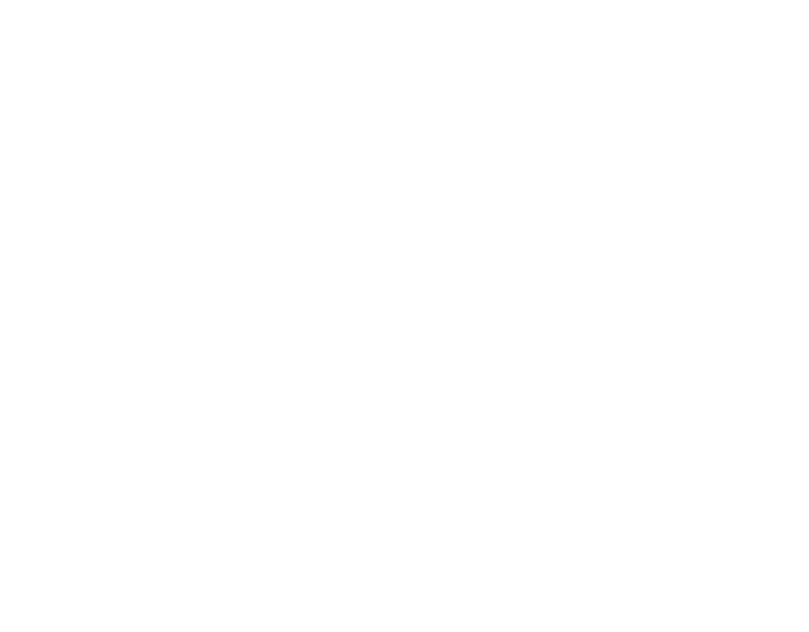
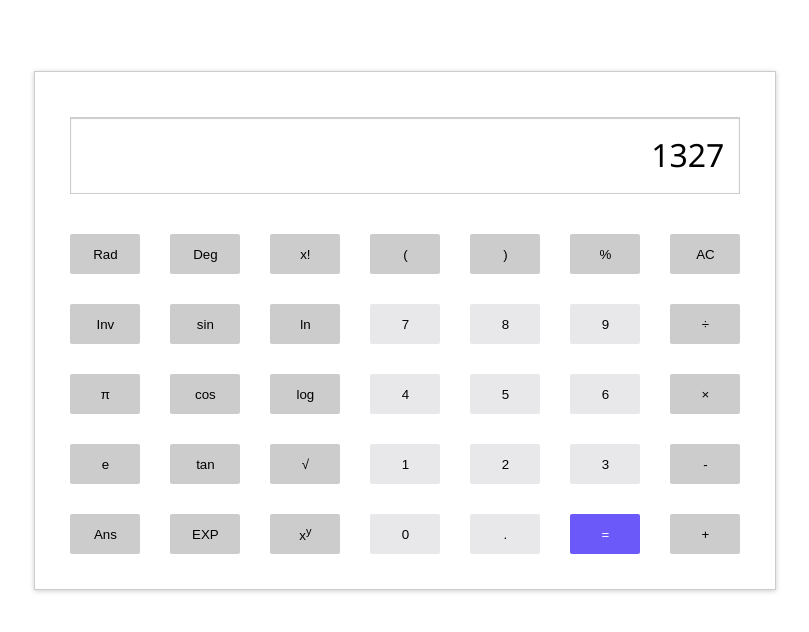
Before and after one commit to Aurix16/weekathons, a plain HTML site: page Css _Grid/index.html in a window 1280 px wide. Shown: the whole page, without its empty margins (100-909 px from the left). Drawn offline with Linux system fonts and the light colour scheme.

Commit message:
Second Commit - Static Calculator

```diff
--- a/Css _Grid/index.html
+++ b/Css _Grid/index.html
@@ -1,3 +1,45 @@
 <head>
     <title> Calculator </title>
+    <link rel="stylesheet" type="text/css" href="style.css"/>
 </head>
+
+<body>
+    <div class="grid-container">
+        <div id ="screen" class="grid-item">1327</div>
+        <div class="grid-item"><button class="btn grey" href="#">Rad</button></div>
+        <div class="grid-item"><button class="btn grey" href="#">Deg</button></div>
+        <div class="grid-item"><button class="btn grey" href="#">x!</button></div>
+        <div class="grid-item"><button class="btn grey" href="#">(</button></div>
+        <div class="grid-item"><button class="btn grey" href="#">)</button></div>
+        <div class="grid-item"><button class="btn grey" href="#">%</button></div>
+        <div class="grid-item"><button class="btn grey" href="#">AC</button></div>
+        <div class="grid-item"><button class="btn grey" href="#">Inv</button></div>
+        <div class="grid-item"><button class="btn grey" href="#">sin</button></div>
+        <div class="grid-item"><button class="btn grey" href="#">ln</button></div>
+        <div class="grid-item"><button class="btn" href="#">7</button></div>
+        <div class="grid-item"><button class="btn" href="#">8</button></div>
+        <div class="grid-item"><button class="btn" href="#">9</button></div>
+        <div class="grid-item"><button class="btn grey" href="#">÷</button></div>
+        <div class="grid-item"><button class="btn grey" href="#">π</button></div>
+        <div class="grid-item"><button class="btn grey" href="#">cos</button></div>
+        <div class="grid-item"><button class="btn grey" href="#">log</button></div>
+        <div class="grid-item"><button class="btn" href="#">4</button></div>
+        <div class="grid-item"><button class="btn" href="#">5</button></div>
+        <div class="grid-item"><button class="btn" href="#">6</button></div>
+        <div class="grid-item"><button class="btn grey" href="#">×</button></div>
+        <div class="grid-item"><button class="btn grey" href="#">e</button></div>
+        <div class="grid-item"><button class="btn grey" href="#">tan</button></div>
+        <div class="grid-item"><button class="btn grey" href="#">√</button></div>
+        <div class="grid-item"><button class="btn" href="#">1</button></div>
+        <div class="grid-item"><button class="btn" href="#">2</button></div>
+        <div class="grid-item"><button class="btn" href="#">3</button></div>
+        <div class="grid-item"><button class="btn grey" href="#">-</button></div>
+        <div class="grid-item"><button class="btn grey" href="#">Ans</button></div>
+        <div class="grid-item"><button class="btn grey" href="#">EXP</button></div>
+        <div class="grid-item"><button class="btn grey" href="#">x<sup>y</sup></sup></button></div>
+        <div class="grid-item"><button class="btn" href="#">0</button></div>
+        <div class="grid-item"><button class="btn" href="#">.</button></div>
+        <div class="grid-item"><button class="btn blue" href="#">=</button></div>
+        <div class="grid-item"><button class="btn grey" href="#">+</button></div>
+    </div>
+</body>
--- a/Css _Grid/style.css
+++ b/Css _Grid/style.css
@@ -0,0 +1,47 @@
+body{
+    overflow: hidden;
+    font-family: 'Segoe UI', Tahoma, Geneva, Verdana, sans-serif;
+    }
+.grid-container{
+    display: inline-grid;
+    grid-template-columns: auto auto auto auto auto auto auto;
+    border: 0.5px solid #ccc;
+    margin: 5% 10%;
+    width: inherit;
+    box-shadow: 0px 1px 5px #ccc;
+    padding: 20px;
+}
+
+.grid-item{
+    padding: 15px;
+}
+#screen{
+    grid-column: 1 / span 7;
+    border: 0.5px solid #ccc;
+    margin: 25px 15px;
+    height: 45px;
+    box-shadow:inset 0px 1px 1px #ccc ;
+    text-align: right;
+    font-size: 2em;
+
+}
+.btn{
+    width: 70px;
+    height: 40px;
+    outline:none;
+    border-radius: 2px;
+    background-color: #e8e8ea;
+    border-color: transparent;
+}
+
+.btn:hover{
+    border: 0.1px solid #a2a2a3;
+    cursor: pointer;
+}
+.grey{
+    background-color: #ccc;
+}
+.blue{
+    background-color: #6c59fa;
+    color: #fff;
+    border-color: transparent;}
```
